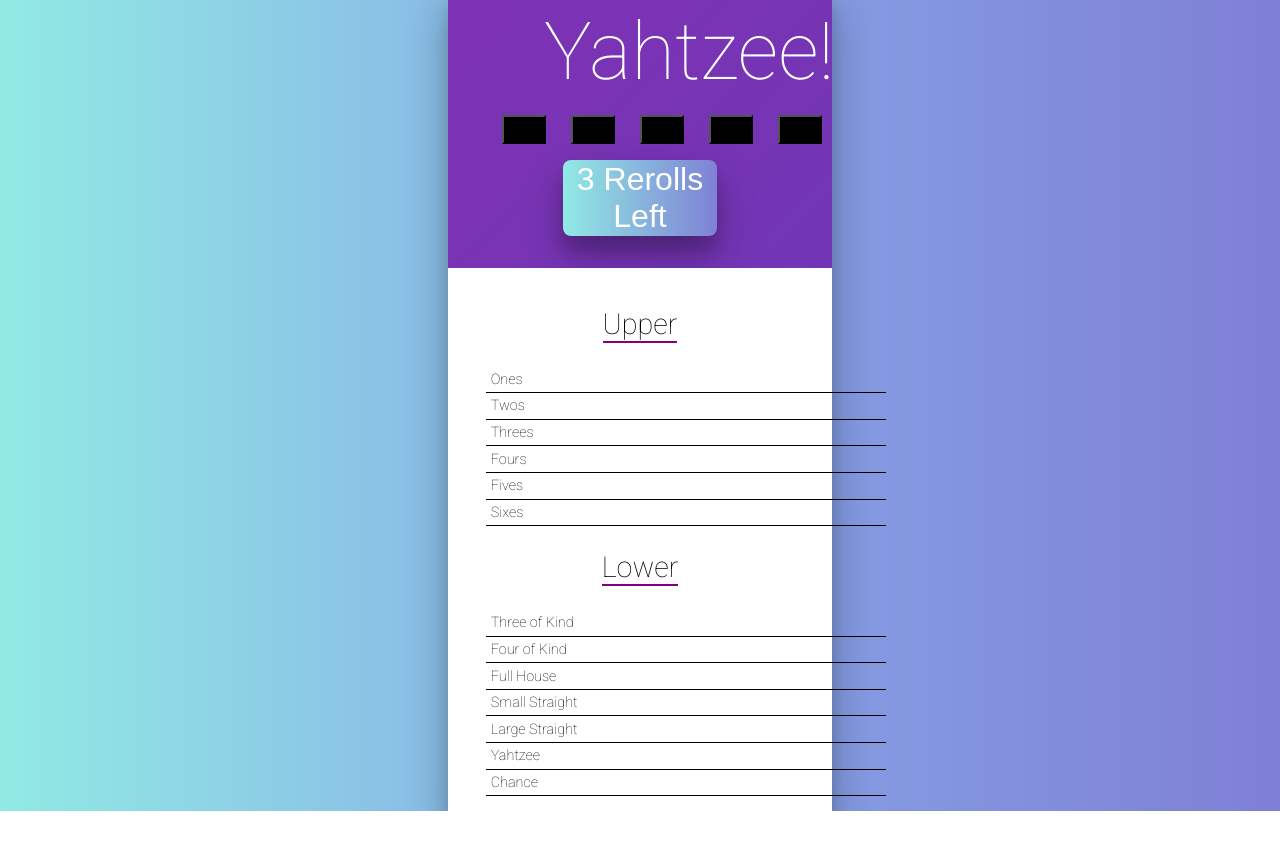
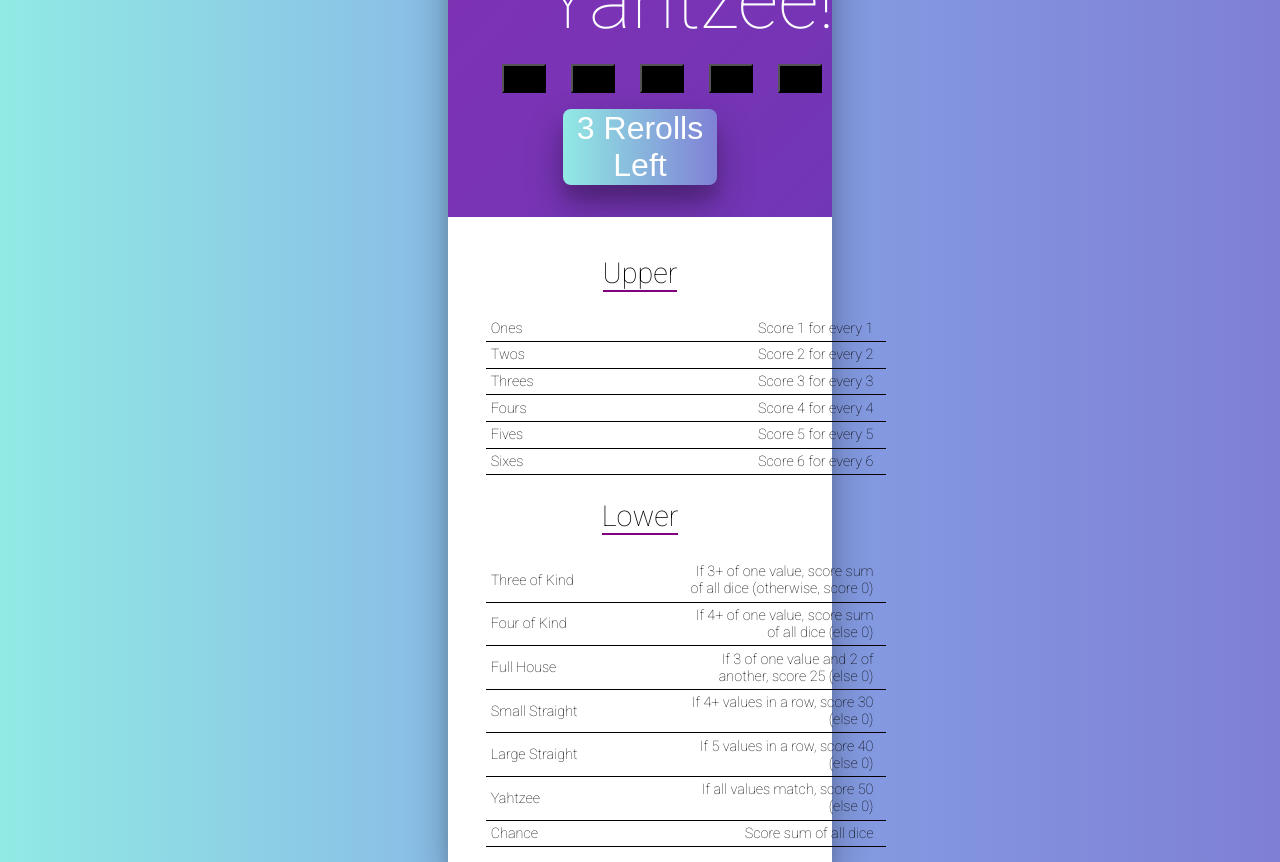
Before and after one commit to liniolinial/yahtzee-react, a React (Create React App) app: page / in a window 1280 px wide. Before the commit the page ends 811 px from the top, so only its background shows below. Built offline with nearby package versions, Linux system fonts and the light colour scheme.

Commit message:
add description_my way

```diff
--- a/src/components/RuleRow.css
+++ b/src/components/RuleRow.css
@@ -48,3 +48,7 @@
   width: 50%;
   text-align: right;
 }
+.RuleRow-description {
+  width: 100%;
+  text-align: right;
+}
--- a/src/components/RuleRow.js
+++ b/src/components/RuleRow.js
@@ -3,7 +3,7 @@
 
 class RuleRow extends Component {
   render() {
-    const { score, name, doScore } = this.props;
+    const { score, name, description, doScore } = this.props;
     // == const score = this.props.score
     const disabled = score !== undefined; // =true
     return (
@@ -11,6 +11,7 @@
         className={`RuleRow RuleRow-${disabled ? "disabled" : "active"}`}
         onClick={disabled ? null : doScore}>
         <td className='RuleRow-name'>{name}</td>
+        <td className='RuleRow-description'>{disabled ? null : description}</td>
         <td className='RuleRow-score'>{score}</td>
       </tr>
     );
--- a/src/components/ScoreTable.js
+++ b/src/components/ScoreTable.js
@@ -29,31 +29,37 @@
             <tbody>
               <RuleRow
                 name='Ones'
+                description='Score 1 for every 1'
                 score={scores.ones}
                 doScore={(evt) => doScore("ones", ones.evalRoll)}
               />
               <RuleRow
                 name='Twos'
+                description='Score 2 for every 2'
                 score={scores.twos}
                 doScore={(evt) => doScore("twos", twos.evalRoll)}
               />
               <RuleRow
                 name='Threes'
+                description='Score 3 for every 3'
                 score={scores.threes}
                 doScore={(evt) => doScore("threes", threes.evalRoll)}
               />
               <RuleRow
                 name='Fours'
+                description='Score 4 for every 4'
                 score={scores.fours}
                 doScore={(evt) => doScore("fours", fours.evalRoll)}
               />
               <RuleRow
                 name='Fives'
+                description='Score 5 for every 5'
                 score={scores.fives}
                 doScore={(evt) => doScore("fives", fives.evalRoll)}
               />
               <RuleRow
                 name='Sixes'
+                description='Score 6 for every 6'
                 score={scores.sixes}
                 doScore={(evt) => doScore("sixes", sixes.evalRoll)}
               />
@@ -66,21 +72,25 @@
             <tbody>
               <RuleRow
                 name='Three of Kind'
+                description='If 3+ of one value, score sum of all dice (otherwise, score 0)'
                 score={scores.threeOfKind}
                 doScore={(evt) => doScore("threeOfKind", threeOfKind.evalRoll)}
               />
               <RuleRow
                 name='Four of Kind'
+                description='If 4+ of one value, score sum of all dice (else 0)'
                 score={scores.fourOfKind}
                 doScore={(evt) => doScore("fourOfKind", fourOfKind.evalRoll)}
               />
               <RuleRow
                 name='Full House'
+                description='If 3 of one value and 2 of another, score 25 (else 0)'
                 score={scores.fullHouse}
                 doScore={(evt) => doScore("fullHouse", fullHouse.evalRoll)}
               />
               <RuleRow
                 name='Small Straight'
+                description='If 4+ values in a row, score 30 (else 0)'
                 score={scores.smallStraight}
                 doScore={(evt) =>
                   doScore("smallStraight", smallStraight.evalRoll)
@@ -88,6 +98,7 @@
               />
               <RuleRow
                 name='Large Straight'
+                description='If 5 values in a row, score 40 (else 0)'
                 score={scores.largeStraight}
                 doScore={(evt) =>
                   doScore("largeStraight", largeStraight.evalRoll)
@@ -95,11 +106,13 @@
               />
               <RuleRow
                 name='Yahtzee'
+                description='If all values match, score 50 (else 0)'
                 score={scores.yahtzee}
                 doScore={(evt) => doScore("yahtzee", yahtzee.evalRoll)}
               />
               <RuleRow
                 name='Chance'
+                description='Score sum of all dice'
                 score={scores.chance}
                 doScore={(evt) => doScore("chance", chance.evalRoll)}
               />
```
